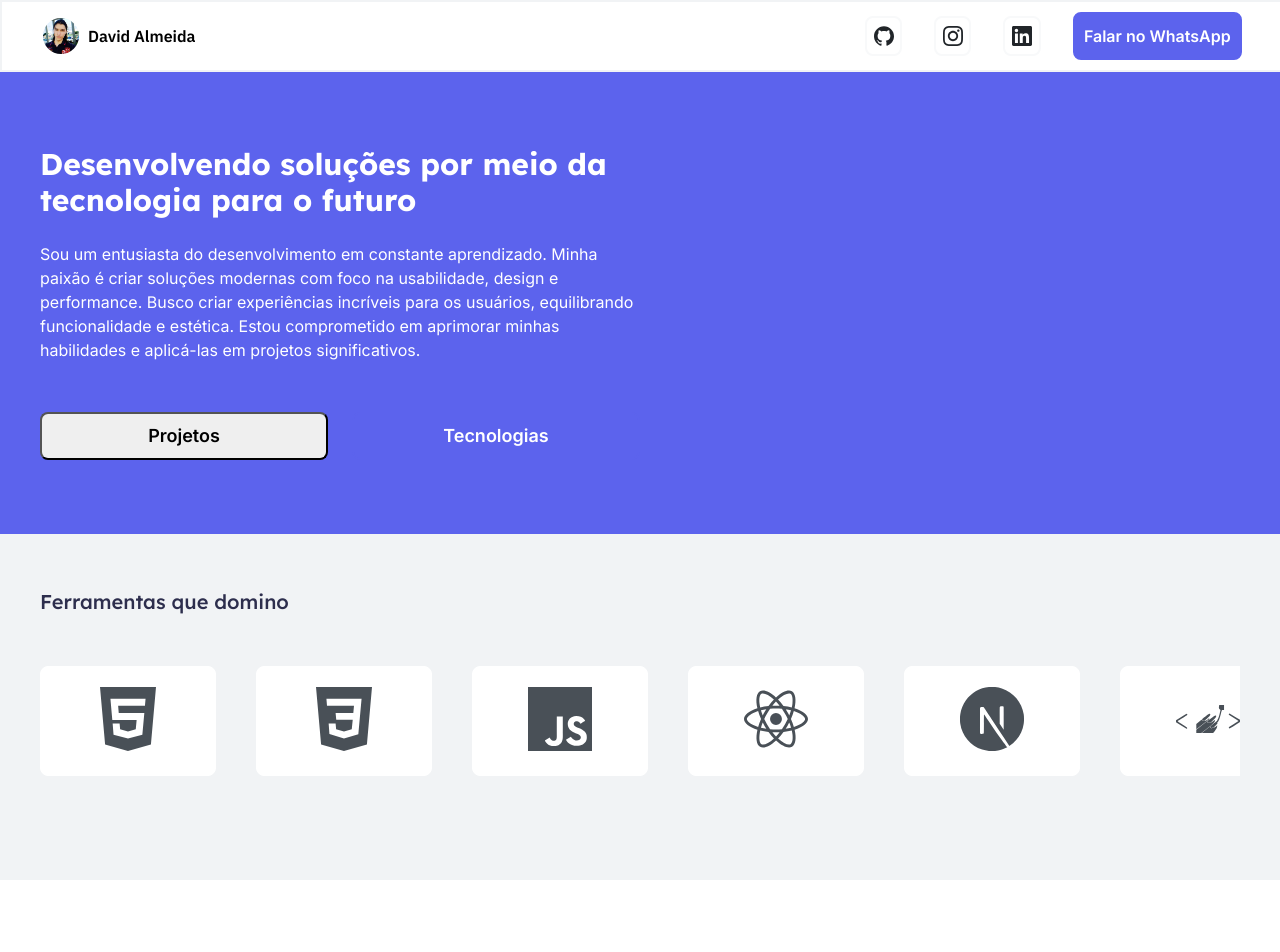
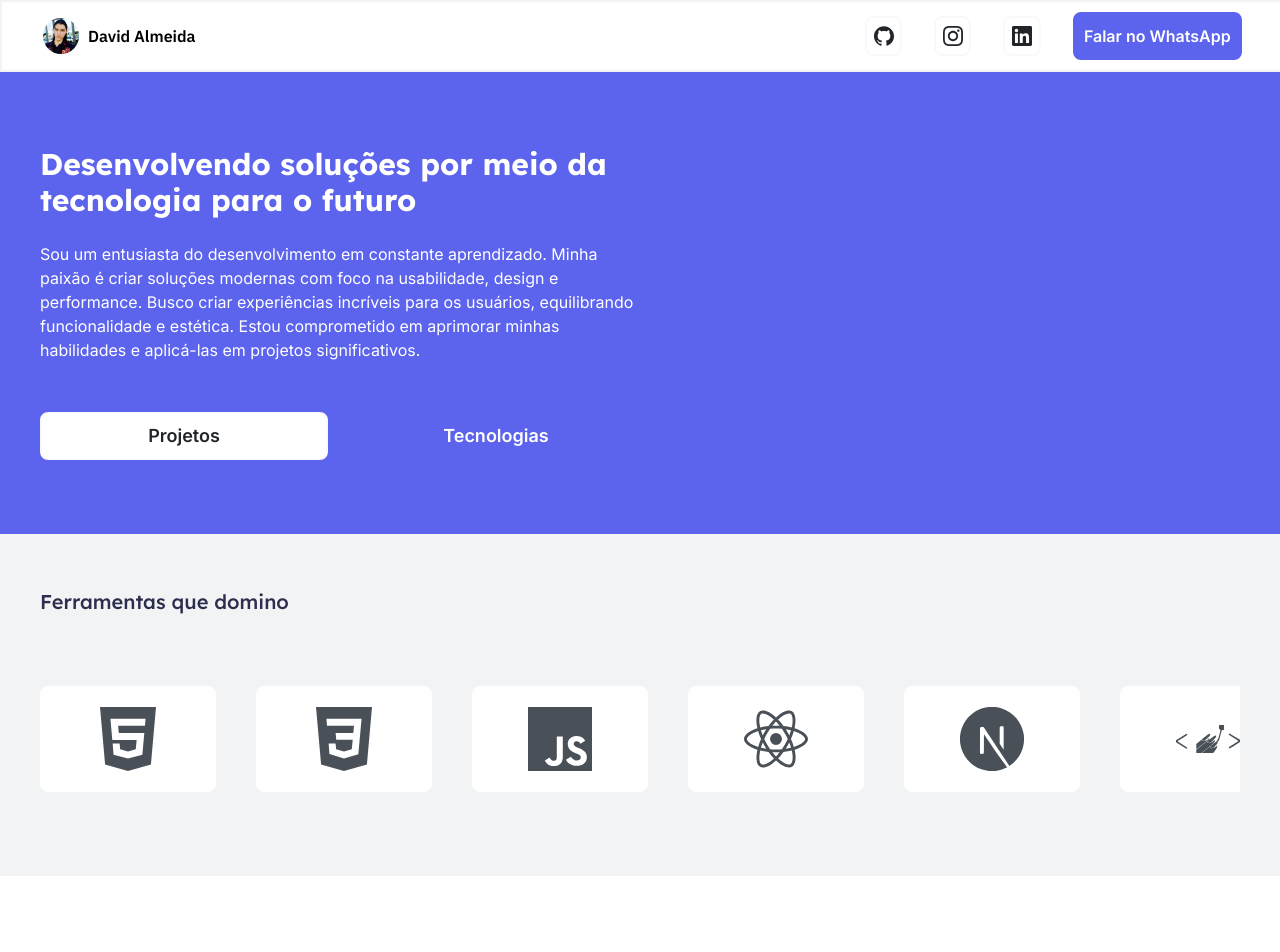
Before and after one commit to emeraldknight-sp/react-project-portfolio-2.0, a React (Create React App) app: page / in a window 1280 px wide. Shown: the top 952 px of the page. Built offline with nearby package versions, Linux system fonts and the light colour scheme.

Commit message:
✅ Update: App component

```diff
--- a/src/App.style.ts
+++ b/src/App.style.ts
@@ -77,7 +77,7 @@ export const StyledTechnologiesSection = styled.section`
     display: flex;
     flex-direction: row;
     overflow-x: scroll;
-    padding: 30px 0 50px;
+    padding: 50px 0 30px;
     gap: 40px;
   }
 
@@ -96,16 +96,48 @@ export const StyledTechnologiesSection = styled.section`
   }
 
   .technologies__article-item {
+    display: flex;
+    flex-direction: column;
+    align-items: center;
     background-color: var(--white);
     border: 1px solid var(--white);
     border-radius: 8px;
     padding: 20px 55px;
+    cursor: pointer;
 
     svg {
       width: 64px;
       height: 64px;
       fill: var(--gray-2);
     }
+
+    .technologies__article-tag {
+      visibility: hidden;
+      transition: transform 0.3s ease-in-out, display 0.3s ease-in-out;
+
+      background-color: var(--white);
+      border-radius: 4px;
+      padding: 4px 12px;
+    }
+
+    &:hover {
+      .technologies__article-tag {
+        display: flex;
+        flex-direction: column;
+        justify-content: center;
+        align-items: center;
+        visibility: visible;
+        transform: translateY(-200%);
+      }
+    }
+  }
+
+  .technologies__article-text {
+    font-size: var(--text-xs);
+    font-family: var(--lexend-tipography);
+    font-weight: 400;
+    line-height: var(--line-height-xs);
+    color: var(--gray-1);
   }
 `;
 
--- a/src/App.tsx
+++ b/src/App.tsx
@@ -22,8 +22,6 @@ export const App = () => {
   const technologies = useContext(TechnologiesContext);
   const projects = useContext(ProjectsContext);
 
-  console.log(projects);
-
   return (
     <div>
       <SlideMenu />
@@ -47,15 +45,12 @@ export const App = () => {
               </div>
               <div className="presentation__article-button-group">
                 <Button
-                  type="text"
-                  color="tertiary"
                   size="lg"
                   onClick={() => scrollToAnchor("projects")}
                 >
                   <span>Projetos</span>
                 </Button>
                 <Button
-                  type="contained"
                   color="primary"
                   size="lg"
                   onClick={() => scrollToAnchor("technologies")}
@@ -75,6 +70,9 @@ export const App = () => {
               <ul className="technologies__article-list-item">
                 {technologies.map((element, index) => (
                   <li key={index} className="technologies__article-item">
+                    {/* <div className="technologies__article-tag">
+                      <span className="technologies__article-text">{element.name}</span>
+                    </div> */}
                     {element.icon}
                   </li>
                 ))}
@@ -95,7 +93,7 @@ export const App = () => {
                   trocar ideias e conversar sobre o processo criativo. Vamos nos
                   conectar lá também!
                 </p>
-                <Button size="md" type="contained">
+                <Button size="md" color="primary">
                   <a
                     href="https://www.instagram.com/davidalmeidadev/"
                     target="_blank"
```
